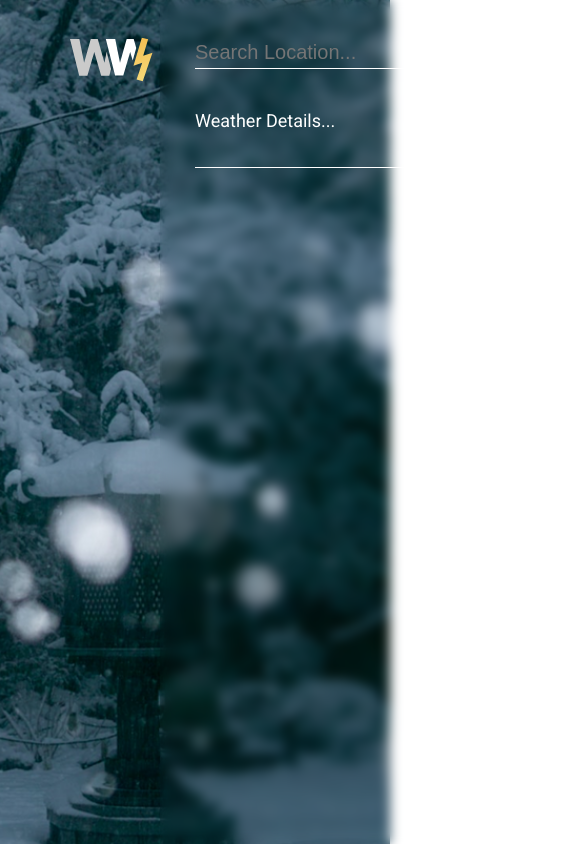
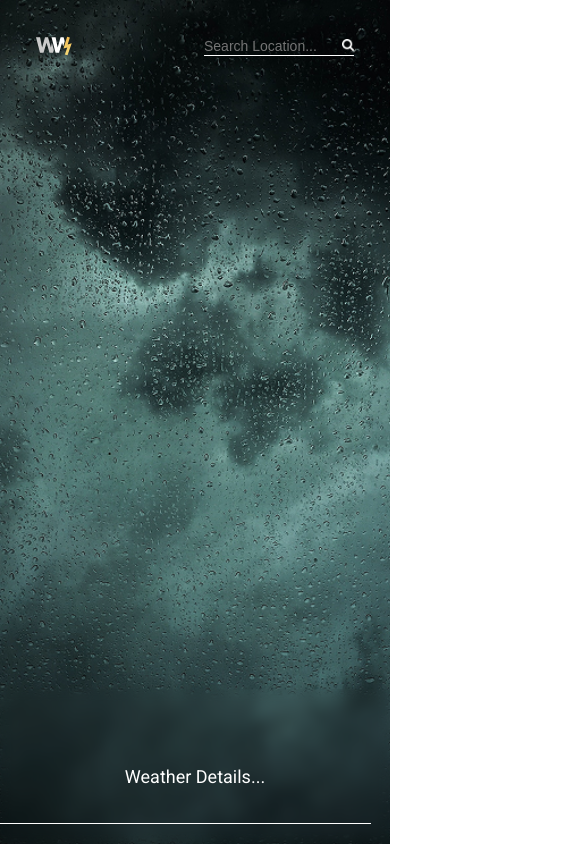
Before and after one commit to NDPRIME-cloud/alx-weather-app, a React (Vite) app: page / in a window 390 px wide. Shown: the whole page, 566 px wide, since content can reach past the window. Built offline with nearby package versions, Linux system fonts and the light colour scheme.

Commit message:
screen max-width 768px completed

```diff
--- a/src/App.css
+++ b/src/App.css
@@ -116,3 +116,97 @@ input {
   display: none;
   justify-content: space-between;
 }
+
+@media (max-width: 768px) {
+
+  .main-container {
+    background: url("./assets/images/bg-weather\ \(1\).png");
+    background-attachment: scroll;
+    background-repeat: no-repeat;
+    display: block;
+
+    background-size: cover;
+    height: 100vh;
+
+    display: flex;
+    /* justify-content: space-between; */
+  }
+  .container {
+    display: flex;
+    flex-direction: column;
+    margin: 0 auto;
+  }
+
+  .temp-info {
+    display: flex;
+    margin-top: 102px;
+    margin-bottom: 30px;
+  }
+  .housing {
+    width: 100%;
+    display: flex;
+    justify-content: center;
+  }
+  .weather-house {
+    display: flex;
+    flex-direction: column;
+    justify-content: space-between;
+    margin: auto;
+    width: 400px;
+    text-align: center;
+    margin-bottom: 20px;
+  }
+  input {
+    width: 125px;
+  }
+  .part1 {
+    margin: 0 36px;
+  }
+  .modified {
+    display: flex;
+  }
+  .modified input {
+    font-size: 14px;
+  }
+  .linedub {
+    width: 150px;
+  }
+  .logodub img {
+    width: 39px;
+    height: 20.39px;
+  }
+  .searchimgdub img {
+    width: 12px;
+    height: 12px;
+  }
+  .search input {
+    display: none;
+  }
+  .logo {
+    display: none;
+  }
+  .searchdub {
+    padding-top: 0px;
+  }
+
+  .line {
+    display: none;
+  }
+  .searchimg img {
+    display: none;
+  }
+  #temperature {
+    font-size: 64px;
+  }
+  #city {
+    font-size: 30px;
+  }
+  small {
+    font-size: 10px;
+  }
+  .city-info {
+    padding-top: 20px;
+    padding-left: 5px;
+  }
+
+}
```
